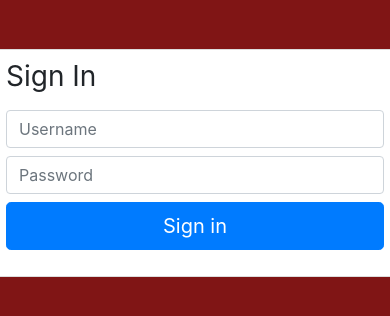
After one commit to CKBaseleres/oers2, a Flask app: page /admin/login in a window 390 px wide. The commit adds this page. Shown: the top 316 px of the page. Run offline with Flask 2, Linux system fonts and the light colour scheme; some libraries are stand-ins or nearby versions.

Commit message:
added admin username and password

```diff
--- a/app.py
+++ b/app.py
@@ -87,8 +87,8 @@ class ReservationForm(FlaskForm):
             max=time(19,00)
         ), DataRequired()])
     purpose = SelectField('Purpose',validators=[DataRequired()],
-        choices = [('Class','Class'),('Organization Event','Organization Event')]
-)
+        choices = [('Academic','Academic'),('Organizational Event','Organizational Event')])
+
 
 @app.route('/add-facility', methods=['POST','GET'])
 @is_logged_in
@@ -281,6 +281,36 @@ def addReservation():
     return render_template('createReservation.html',
         form=form,equip=equip,fac=fac)
 
+
+
+@app.route('/register', methods=['GET','POST'])
+def register():
+    form = StudentRegisterForm()
+    if request.method == 'POST' and form.validate():
+        studentNumber = form.studentNumber.data
+        firstName = form.firstName.data
+        lastName = form.lastName.data
+        email = form.email.data
+        password = sha256_crypt.encrypt(str(form.password.data))
+        crseSec = form.crseSec.data
+
+
+        cur = mysql.connection.cursor()
+        result = cur.execute("SELECT * FROM student WHERE studentNumber = %s",[studentNumber])
+        if result > 0:
+            flash("Student number already registered.", 'danger')
+        else:
+            cur.execute("INSERT INTO student(studentNumber,firstName,lastName,email,password,courseSection)\
+                VALUES (%s,%s,%s,%s,%s,%s)",
+                (studentNumber,firstName,lastName,email,password,crseSec))
+            mysql.connection.commit()
+            cur.close()
+
+            flash("You are now registered, please login","success")
+
+            return redirect(url_for('index'))
+    return render_template('register.html', form=form)
+
 @app.route('/login',methods=['GET','POST'])
 def login():
     if request.method == 'POST':
@@ -322,45 +352,41 @@ def login():
     return render_template('login.html')
 
 
-@app.route('/login/a',methods=['GET','POST'])
+@app.route('/admin/login',methods=['GET','POST'])
 def loginad():
+    session.clear()
     if request.method == 'POST':
-        studentNumber = request.form['studentNumber']
+        username = request.form['username']
         password_test = request.form['password']
 
         cur = mysql.connection.cursor()
-        result = cur.execute('SELECT * FROM student WHERE studentNumber = %s',
-            [studentNumber])
+        result = cur.execute('SELECT * FROM admin WHERE username = %s',
+            [username])
         if result > 0:
             # GET USER
             data = cur.fetchone()
             password = data['password']
-            firstName = data['firstName']
-            lastName = data['lastName']
-            studentNumber = data['studentNumber']
-            cs = data['courseSection']
+            username = data['username']
+
 
             # COMPARE PASSWORDS
-            if sha256_crypt.verify(password_test, password):
+            if password_test == password:
                 # IF PASSED
                 session['logged_in'] = True
-                session['firstName'] = firstName
-                session['lastName'] = lastName
-                session['studentNumber'] = studentNumber
-                session['courseSection'] = cs
+                session['username'] = username
 
-                flash("You are now Logged in","success")
+                flash("You are now Logged in", "success")
                 ## Might Change the directory for the return statement below
                 return redirect(url_for('EquipmentDashboard'))
             else:
-                error = 'Invalid Student Number/Password.'
-                return render_template('loginA.html',error=error)
+                error = 'Invalid Username/Password.'
+                return render_template('adminsingin.html',error=error)
             cur.close()
         else:
-            error = 'Invalid Student Number/Password.'
-            return render_template('loginA.html',error=error)
+            error = 'Invalid Username/Password.'
+            return render_template('adminsingin.html',error=error)
 
-    return render_template('loginA.html')
+    return render_template('adminsingin.html')
 
 @app.route('/admin')
 def admin():
--- /dev/null
+++ b/templates/adminsingin.html
@@ -0,0 +1,45 @@
+<!DOCTYPE html>
+<html lang="en">
+<head>
+  <meta charset="UTF-8">
+  <meta name="viewport" content="width=device-width, initial-scale=1.0">
+  <meta http-equiv="X-UA-Compatible" content="ie=edge">
+  <link href="https://stackpath.bootstrapcdn.com/bootstrap/4.1.1/css/bootstrap.min.css" rel="stylesheet" integrity="sha384-WskhaSGFgHYWDcbwN70/dfYBj47jz9qbsMId/iRN3ewGhXQFZCSftd1LZCfmhktB" crossorigin="anonymous">
+
+  <title>OFERS | Admin - PUP San Juan</title>
+  <style>
+    body {
+      background-color: #801515
+    }
+
+    .content-section {
+    background: #ffffff;
+    padding: 10px 20px;
+    border: 1px solid #dddddd;
+    border-radius: 3px;
+    margin-bottom: 20px;
+  }
+  </style>
+</head>
+<body>
+  <div class="row">
+    <div class="col-lg-4 col-md-3 col-sm-3"></div>
+    <div class="col-lg-4 col-md-6 col-sm-6 col-12 mt-5 content-section">
+      <form method="POST">
+        <div class="form-group">
+          <h1 class="h3 mb-3 font-weight-normal">Sign In</h1>
+          <input type="text" class="form-control mb-2" name='username' placeholder="Username" value={{request.form.username}}>
+          <input type="password" name='password' class="form-control mb-2" placeholder="Password" value={{request.form.password}}>
+          <button class="btn btn-lg btn-primary btn-block" type="submit">Sign in</button>
+        </div>
+      </form>
+    </div>
+    <div class="col-lg-4 col-md-3 col-sm-3"></div>
+  </div>
+
+  <script src="https://code.jquery.com/jquery-3.3.1.slim.min.js" integrity="sha384-q8i/X+965DzO0rT7abK41JStQIAqVgRVzpbzo5smXKp4YfRvH+8abtTE1Pi6jizo" crossorigin="anonymous"></script>
+  <script src="https://cdnjs.cloudflare.com/ajax/libs/popper.js/1.14.3/umd/popper.min.js" integrity="sha384-ZMP7rVo3mIykV+2+9J3UJ46jBk0WLaUAdn689aCwoqbBJiSnjAK/l8WvCWPIPm49" crossorigin="anonymous"></script>
+  <script src="https://stackpath.bootstrapcdn.com/bootstrap/4.1.1/js/bootstrap.min.js" integrity="sha384-smHYKdLADwkXOn1EmN1qk/HfnUcbVRZyYmZ4qpPea6sjB/pTJ0euyQp0Mk8ck+5T" crossorigin="anonymous"></script>
+
+</body>
+</html>
--- a/templates/includes/_footer.html
+++ b/templates/includes/_footer.html
@@ -2,7 +2,7 @@
   <div class="container">
   <p<span class="h5">Administrator </span>
     <div class="my-1"></div>
-    <p class="h6"><a href="/login/a">Admin Login</a></p>
+    <p class="h6"><a href="/admin/login">Admin Login</a></p>
   </p>
   </div>
 </footer>
--- a/templates/register.html
+++ b/templates/register.html
@@ -1,7 +1,7 @@
 {% extends 'layout.html' %} {% block body %}
 <div class="row">
   <div class="col-lg-3 col-md-2"></div>
-  <div class="col-lg-6 col-md-8 col-12 content-section">
+  <div class="col-lg-6 col-md-8 col-12 content-section mb-5">
     <form method="POST" action="">
             {{ form.hidden_tag() }}
             <fieldset class="form-group">
```
